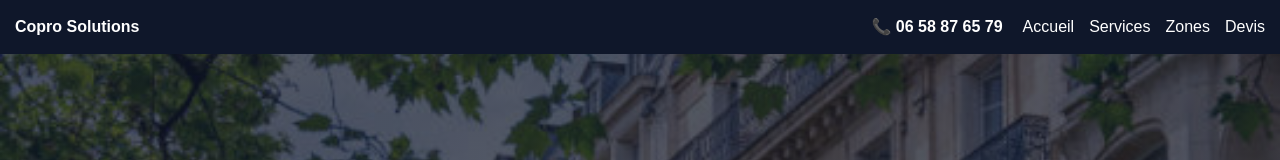
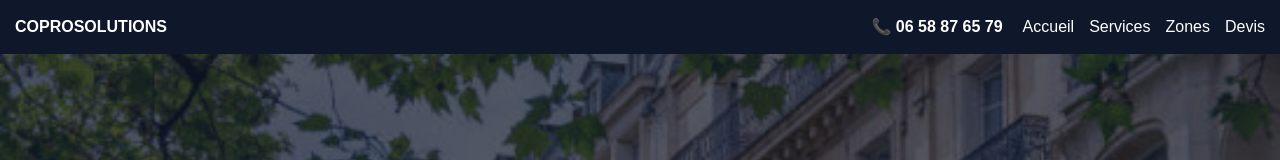
Before and after one commit to amadtag/coprosolutions, a Next.js app: page / in a window 1280 px wide. Shown: the top 160 px of the page. Built offline with nearby package versions, Linux system fonts and the light colour scheme.

Commit message:
Correction du nom COPROSOLUTIONS dans le header

```diff
--- a/app/layout.tsx
+++ b/app/layout.tsx
@@ -143,7 +143,7 @@ export default function RootLayout({
           }}
         >
           <div>
-            <strong>Copro Solutions</strong>
+            <strong>COPROSOLUTIONS</strong>
           </div>
 
           <div style={{ display: "flex", alignItems: "center", gap: 20 }}>
@@ -162,12 +162,15 @@ export default function RootLayout({
               <a href="/" style={{ color: "white" }}>
                 Accueil
               </a>
+
               <a href="/services" style={{ color: "white" }}>
                 Services
               </a>
+
               <a href="/zones" style={{ color: "white" }}>
                 Zones
               </a>
+
               <a href="/contact" style={{ color: "white" }}>
                 Devis
               </a>
@@ -195,7 +198,7 @@ export default function RootLayout({
             textAlign: "center",
           }}
         >
-          © Coprosolutions - Entretien copropriété Île-de-France
+          © COPROSOLUTIONS - Entretien copropriété Île-de-France
         </footer>
       </body>
     </html>
```
